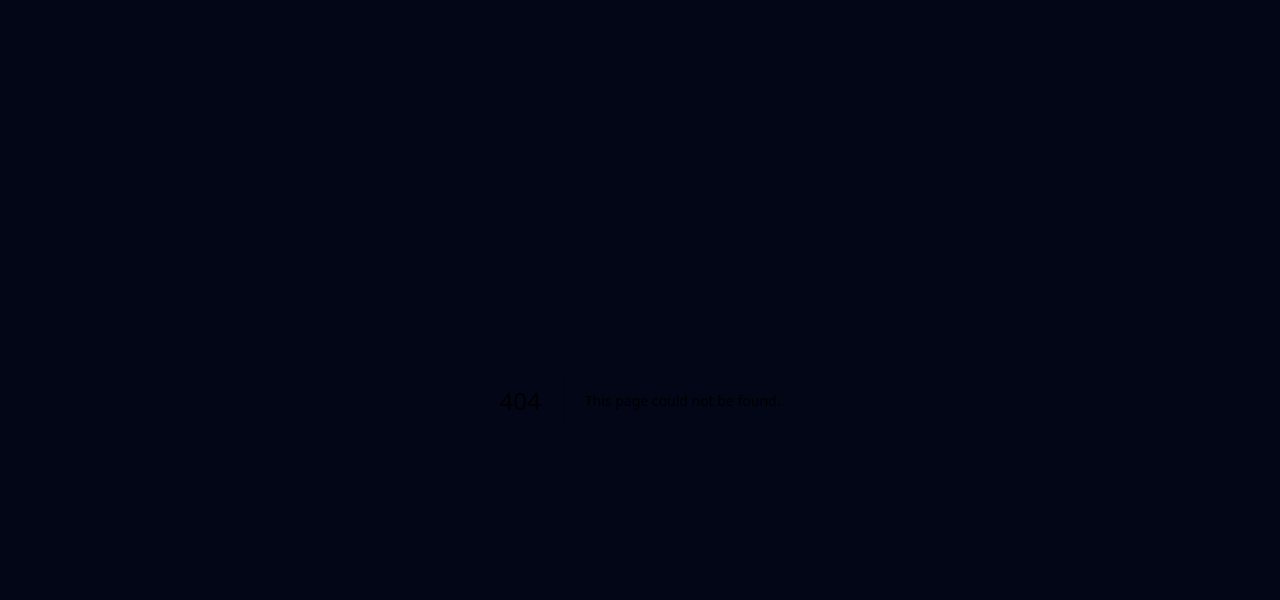
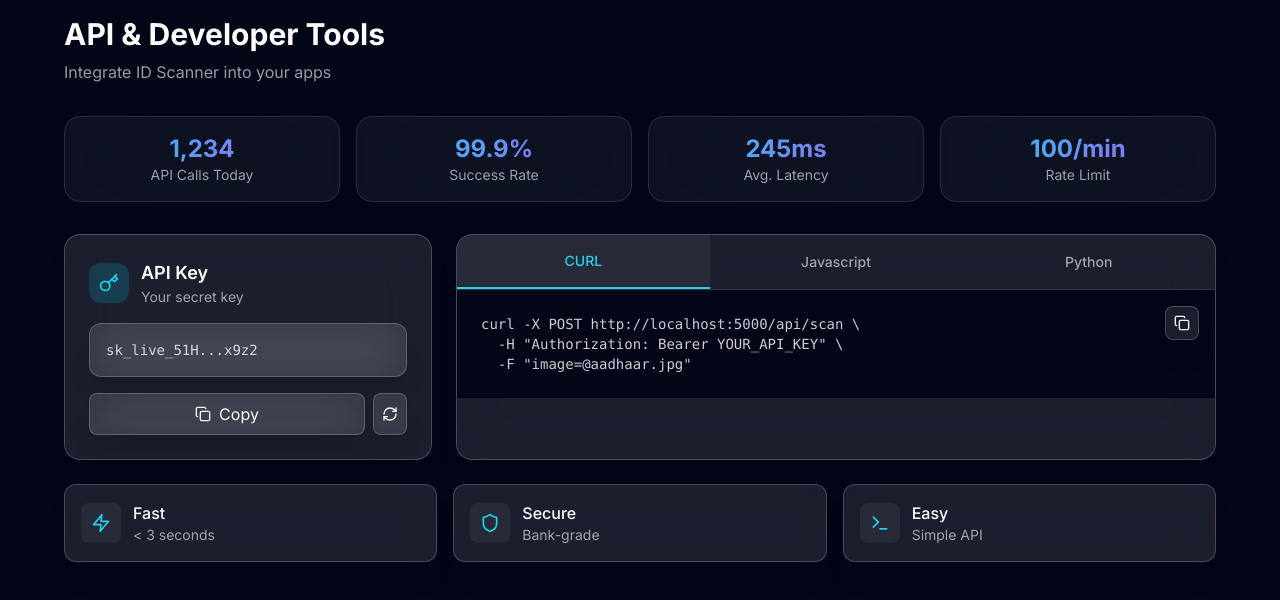
Before and after one commit to dinkotak811-boop/Gazi-online-portal, a Next.js app in the folder frontend/: page /api-tools in a window 1280 px wide. Before the commit this address had no page. Shown: the top 600 px of the page. Built offline with nearby package versions, Linux system fonts and the light colour scheme.

Commit message:
Create page.tsx

```diff
--- /dev/null
+++ b/frontend/app/api-tools/page.tsx
@@ -0,0 +1,149 @@
+'use client';
+
+import { useState } from 'react';
+import { motion } from 'framer-motion';
+import { Code, Copy, Check, Terminal, Key, RefreshCw, Zap, Shield } from 'lucide-react';
+
+const codeExamples = {
+  curl: `curl -X POST http://localhost:5000/api/scan \\
+  -H "Authorization: Bearer YOUR_API_KEY" \\
+  -F "image=@aadhaar.jpg"`,
+
+  javascript: `const formData = new FormData();
+formData.append('image', file);
+
+const response = await fetch('http://localhost:5000/api/scan', {
+  method: 'POST',
+  headers: { 'Authorization': 'Bearer YOUR_API_KEY' },
+  body: formData
+});
+
+const result = await response.json();`,
+
+  python: `import requests
+
+url = "http://localhost:5000/api/scan"
+headers = {"Authorization": "Bearer YOUR_API_KEY"}
+files = {"image": open("aadhaar.jpg", "rb")}
+
+response = requests.post(url, headers=headers, files=files)
+print(response.json())`,
+};
+
+export default function ApiTools() {
+  const [activeTab, setActiveTab] = useState<'curl' | 'javascript' | 'python'>('curl');
+  const [copied, setCopied] = useState(false);
+  const [apiKey, setApiKey] = useState('sk_live_51H...x9z2');
+
+  const copyCode = () => {
+    navigator.clipboard.writeText(codeExamples[activeTab]);
+    setCopied(true);
+    setTimeout(() => setCopied(false), 2000);
+  };
+
+  return (
+    <div className="min-h-screen bg-slate-950 p-4">
+      <div className="max-w-6xl mx-auto">
+        <h1 className="text-3xl font-bold text-white mb-2">API & Developer Tools</h1>
+        <p className="text-white/60 mb-8">Integrate ID Scanner into your apps</p>
+
+        {/* Stats */}
+        <div className="grid grid-cols-2 md:grid-cols-4 gap-4 mb-8">
+          {[
+            { label: 'API Calls Today', value: '1,234' },
+            { label: 'Success Rate', value: '99.9%' },
+            { label: 'Avg. Latency', value: '245ms' },
+            { label: 'Rate Limit', value: '100/min' },
+          ].map((stat, i) => (
+            <div key={i} className="glass-card p-4 text-center">
+              <p className="text-2xl font-bold gradient-text">{stat.value}</p>
+              <p className="text-sm text-white/60">{stat.label}</p>
+            </div>
+          ))}
+        </div>
+
+        <div className="grid lg:grid-cols-3 gap-6">
+          {/* API Key */}
+          <div className="glass rounded-2xl p-6">
+            <div className="flex items-center gap-3 mb-4">
+              <div className="w-10 h-10 rounded-xl bg-cyan-500/20 flex items-center justify-center">
+                <Key className="w-5 h-5 text-cyan-400" />
+              </div>
+              <div>
+                <h2 className="text-lg font-semibold text-white">API Key</h2>
+                <p className="text-sm text-white/60">Your secret key</p>
+              </div>
+            </div>
+
+            <div className="glass rounded-xl p-4 mb-4 font-mono text-sm text-white/80 break-all">
+              {apiKey}
+            </div>
+
+            <div className="flex gap-2">
+              <button
+                onClick={() => navigator.clipboard.writeText(apiKey)}
+                className="flex-1 py-2 glass rounded-lg hover:bg-white/10 transition flex items-center justify-center gap-2"
+              >
+                <Copy className="w-4 h-4" /> Copy
+              </button>
+              <button
+                onClick={() => setApiKey('sk_live_' + Math.random().toString(36).substring(2, 15))}
+                className="p-2 glass rounded-lg hover:bg-white/10 transition"
+              >
+                <RefreshCw className="w-4 h-4" />
+              </button>
+            </div>
+          </div>
+
+          {/* Code Examples */}
+          <div className="lg:col-span-2 glass rounded-2xl overflow-hidden">
+            <div className="flex border-b border-white/10">
+              {(['curl', 'javascript', 'python'] as const).map((lang) => (
+                <button
+                  key={lang}
+                  onClick={() => setActiveTab(lang)}
+                  className={`flex-1 py-4 text-sm font-medium capitalize transition ${
+                    activeTab === lang ? 'text-cyan-400 border-b-2 border-cyan-400 bg-white/5' : 'text-white/60'
+                  }`}
+                >
+                  {lang === 'curl' ? 'cURL' : lang}
+                </button>
+              ))}
+            </div>
+
+            <div className="relative p-6 bg-slate-950">
+              <pre className="text-sm text-white/80 font-mono overflow-x-auto whitespace-pre-wrap">
+                {codeExamples[activeTab]}
+              </pre>
+              <button
+                onClick={copyCode}
+                className="absolute top-4 right-4 p-2 glass rounded-lg hover:bg-white/10 transition"
+              >
+                {copied ? <Check className="w-4 h-4 text-green-400" /> : <Copy className="w-4 h-4" />}
+              </button>
+            </div>
+          </div>
+        </div>
+
+        {/* Features */}
+        <div className="grid md:grid-cols-3 gap-4 mt-6">
+          {[
+            { icon: Zap, title: 'Fast', desc: '< 3 seconds' },
+            { icon: Shield, title: 'Secure', desc: 'Bank-grade' },
+            { icon: Terminal, title: 'Easy', desc: 'Simple API' },
+          ].map((feature, i) => (
+            <div key={i} className="glass rounded-xl p-4 flex items-center gap-3">
+              <div className="w-10 h-10 rounded-lg bg-white/5 flex items-center justify-center">
+                <feature.icon className="w-5 h-5 text-cyan-400" />
+              </div>
+              <div>
+                <p className="text-white font-medium">{feature.title}</p>
+                <p className="text-sm text-white/60">{feature.desc}</p>
+              </div>
+            </div>
+          ))}
+        </div>
+      </div>
+    </div>
+  );
+}
```
